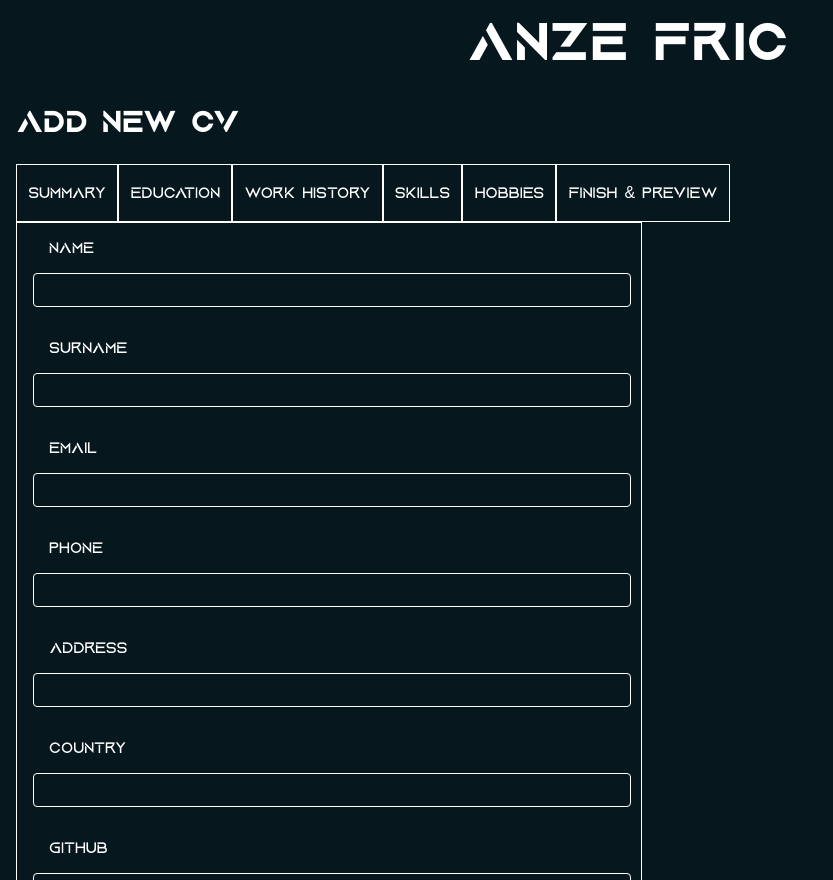
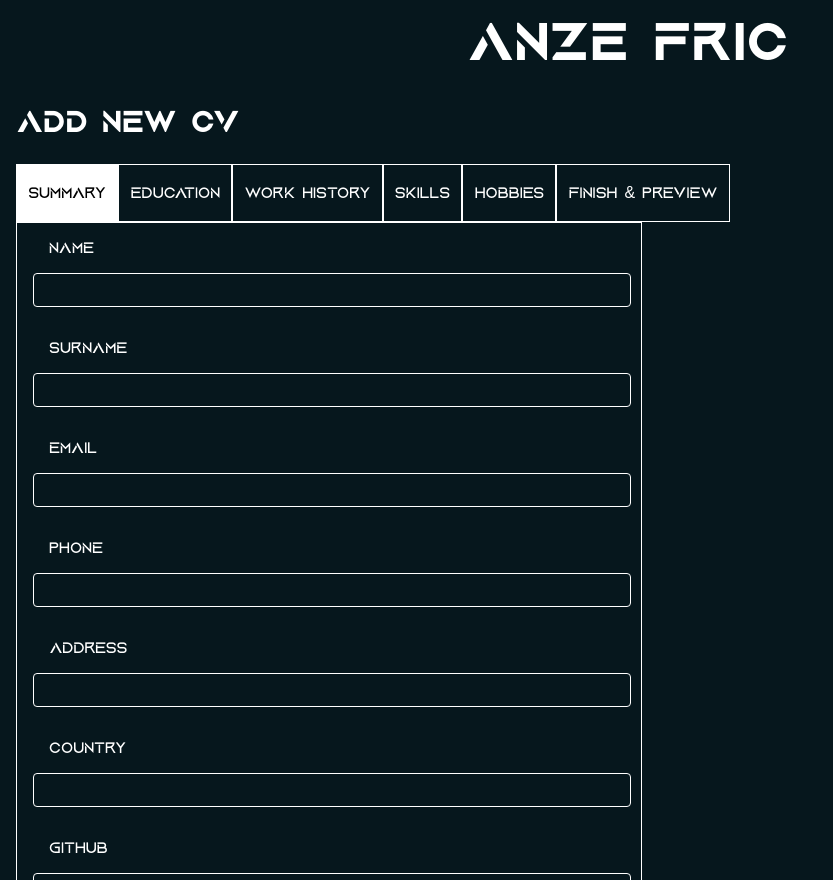
Before and after one commit to AnzeFric/NewWeb, a Next.js app: page /cv/add in a window 1280 px wide. Shown: the whole page, without its empty margins (0-833 px from the left). Built offline with nearby package versions, Linux system fonts and the light colour scheme.

Commit message:
Added active nav tab styling

```diff
--- a/src/app/cv/add/page.tsx
+++ b/src/app/cv/add/page.tsx
@@ -30,13 +30,17 @@ export default function AddCV() {
 
           <div className={styles.addCvNav}>
             <button
-              className={styles.addCvNavTab}
+              className={`${sectionNum === 0 && styles.activeAddCvNavTab} ${
+                styles.addCvNavTab
+              }`}
               onClick={() => toggleSection(0)}
             >
               <p className={`${styles.addCvNavTabText} primaryText`}>Summary</p>
             </button>
             <button
-              className={styles.addCvNavTab}
+              className={`${sectionNum === 1 && styles.activeAddCvNavTab} ${
+                styles.addCvNavTab
+              }`}
               onClick={() => toggleSection(1)}
             >
               <p className={`${styles.addCvNavTabText} primaryText`}>
@@ -44,7 +48,9 @@ export default function AddCV() {
               </p>
             </button>
             <button
-              className={styles.addCvNavTab}
+              className={`${sectionNum === 2 && styles.activeAddCvNavTab} ${
+                styles.addCvNavTab
+              }`}
               onClick={() => toggleSection(2)}
             >
               <p className={`${styles.addCvNavTabText} primaryText`}>
@@ -52,19 +58,25 @@ export default function AddCV() {
               </p>
             </button>
             <button
-              className={styles.addCvNavTab}
+              className={`${sectionNum === 3 && styles.activeAddCvNavTab} ${
+                styles.addCvNavTab
+              }`}
               onClick={() => toggleSection(3)}
             >
               <p className={`${styles.addCvNavTabText} primaryText`}>Skills</p>
             </button>
             <button
-              className={styles.addCvNavTab}
+              className={`${sectionNum === 4 && styles.activeAddCvNavTab} ${
+                styles.addCvNavTab
+              }`}
               onClick={() => toggleSection(4)}
             >
               <p className={`${styles.addCvNavTabText} primaryText`}>Hobbies</p>
             </button>
             <button
-              className={styles.addCvNavTab}
+              className={`${sectionNum === 5 && styles.activeAddCvNavTab} ${
+                styles.addCvNavTab
+              }`}
               onClick={() => toggleSection(5)}
             >
               <p className={`${styles.addCvNavTabText} primaryText`}>
--- a/src/constants/styles/app/cv/add-styles.module.css
+++ b/src/constants/styles/app/cv/add-styles.module.css
@@ -18,11 +18,19 @@
     border: 1px solid white;
     background-color: transparent;
     cursor: pointer;
+
+    .addCvNavTabText {
+        color: white;
+        font-size: 1rem;
+    }
 }
 
-.addCvNavTabText {
-    color: white;
-    font-size: 1rem;
+.activeAddCvNavTab {
+    background-color: white;
+
+    .addCvNavTabText {
+        color: black;
+    }
 }
 
 .addCvButtonContainer {
```
